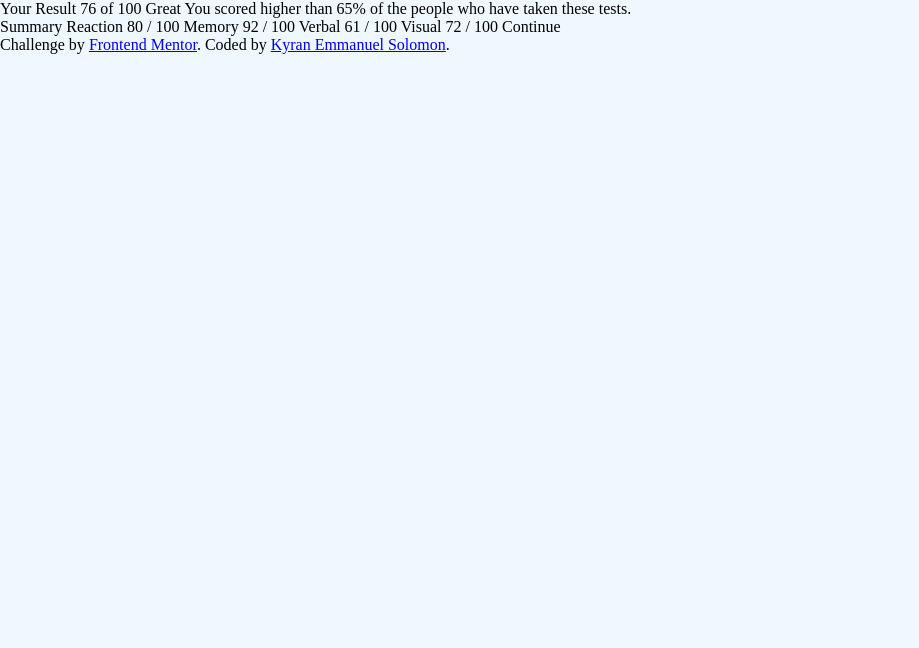
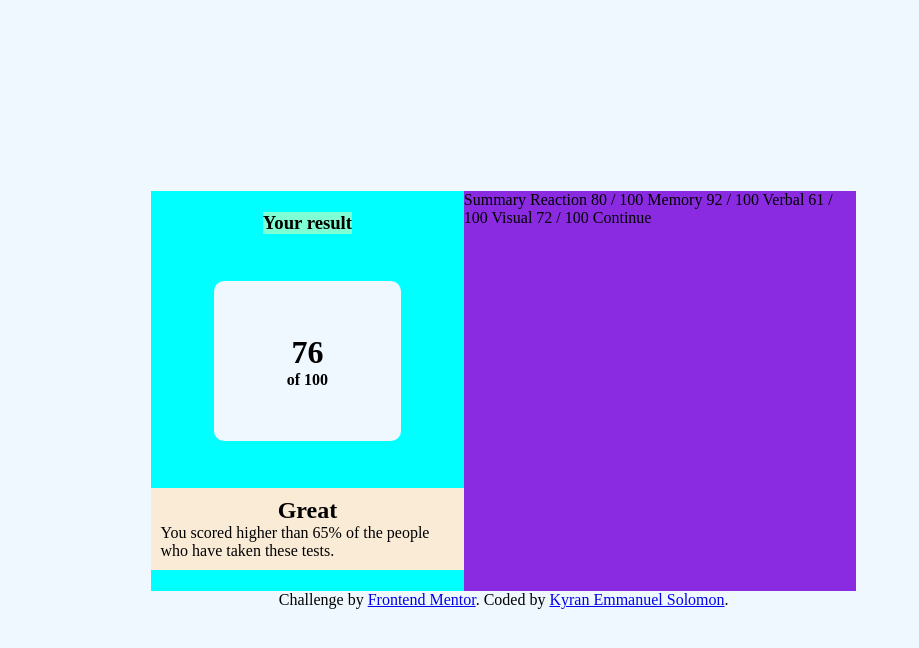
Before and after one commit to Kykyzxz/resultSummaryComponent, a plain HTML site: page index.html in a window 1280 px wide. Shown: the whole page, without its empty margins (0-919 px from the left). Drawn offline with Linux system fonts and the light colour scheme.

Commit message:
little changes

```diff
--- a/index.css
+++ b/index.css
@@ -9,3 +9,68 @@ body{
     background-color: aliceblue;
     display: flex;
 }
+
+.main-div{
+    max-width: fit-content;
+    height: 100vh;
+    display: flex;
+    justify-content: center;
+    align-items: center;
+    flex-direction: column;
+}
+
+.div-container{
+    position: relative;
+    display: flex;
+    justify-content: center;
+    align-items: center;
+    flex-direction: row;
+    width: 70%;
+    height: 50%;
+    background-color: violet;
+    padding: 0;
+    margin: 0;
+}
+
+#title-header{
+    display: flex;
+    justify-content: center;
+    align-items: center;
+    flex-direction: column;
+    background-color: aquamarine;
+    width: 100%;
+    height: 100%;
+}
+
+.result{
+    display: flex;
+    justify-content: center;
+    align-items: center;
+    flex-direction: column;
+    width: 60%;
+    height: 40%;
+    margin: 15%;
+    background-color:aliceblue;
+    border-radius: 10px;
+}
+.result-div{
+    background-color: aqua;
+    display: flex;
+    justify-content: center;
+    align-items: center;
+    flex-direction: column;
+    height: 100%;;
+}
+.result-footer{
+    display: flex;
+    justify-content: center;
+    align-items: center;
+    flex-direction: column;
+    padding: 3%;
+    background-color: antiquewhite;
+}
+
+.summary-div{
+    background-color: blueviolet;
+    height: 100%;
+}
--- a/index.html
+++ b/index.html
@@ -12,13 +12,27 @@
   </head>
   <body>
     <div class="main-div">
+      <div class="div-container">
         <div class="result-div">
-        Your Result
+          <section class="result-header">
+            <h3 id="title-header">
+              Your result
+            </h3>
+          </section>
+          <div class="result">
+            <h1>
               76
+            </h1>
+             <h4>
               of 100
-
-        Great
+             </h4>
+          </div>
+          <section class="result-footer">
+            <h2 id="result-footer">Great</h2>
+            <blockquote class="result-comment">
               You scored higher than 65% of the people who have taken these tests.
+            </blockquote>
+          </section>
         </div>
         <div class="summary-div">
           Summary
@@ -37,6 +51,7 @@
 
           Continue
         </div>
+      </div>
       <div class="attribution">
         Challenge by <a href="https://www.frontendmentor.io?ref=challenge" target="_blank">Frontend Mentor</a>.
         Coded by <a href="#">Kyran Emmanuel Solomon</a>.
```
Lines whose indentation alone changed are shown as unchanged.
